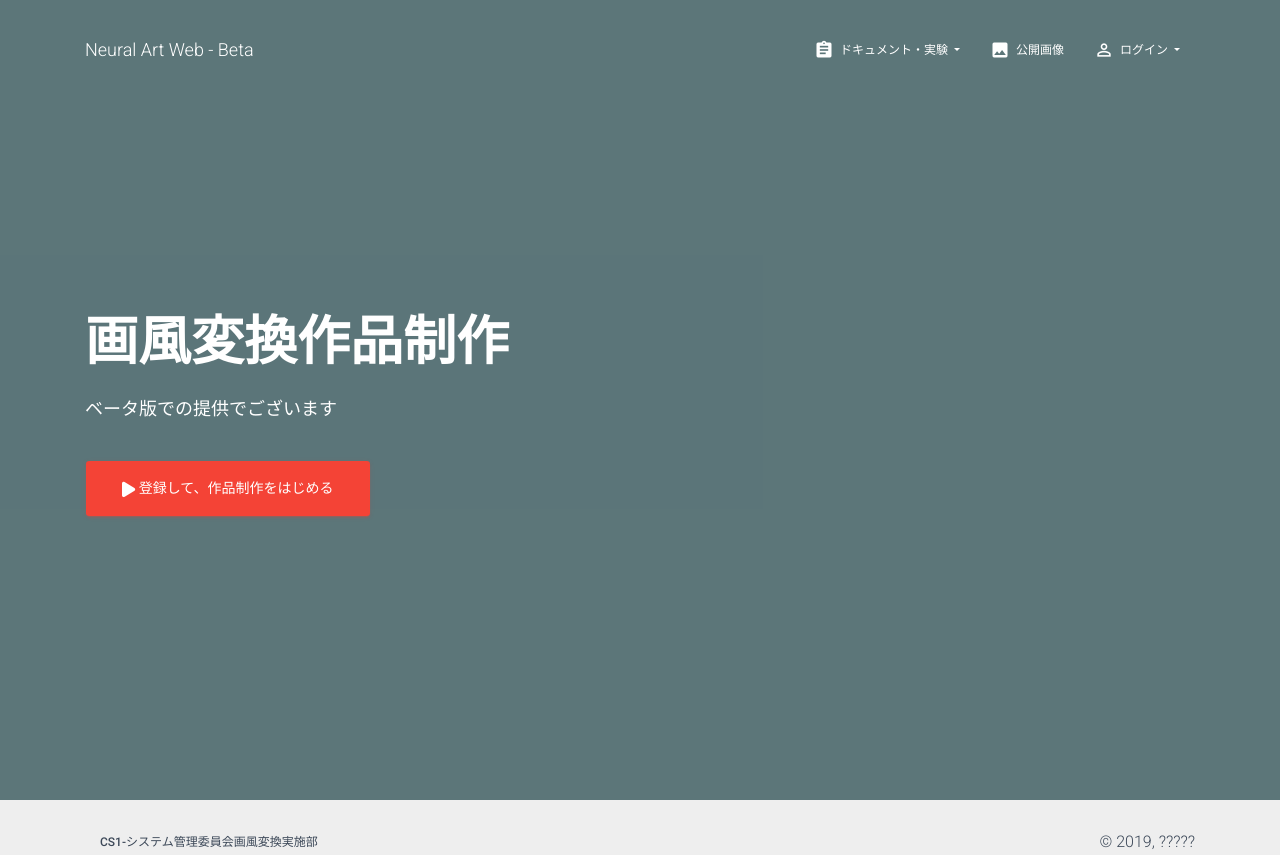
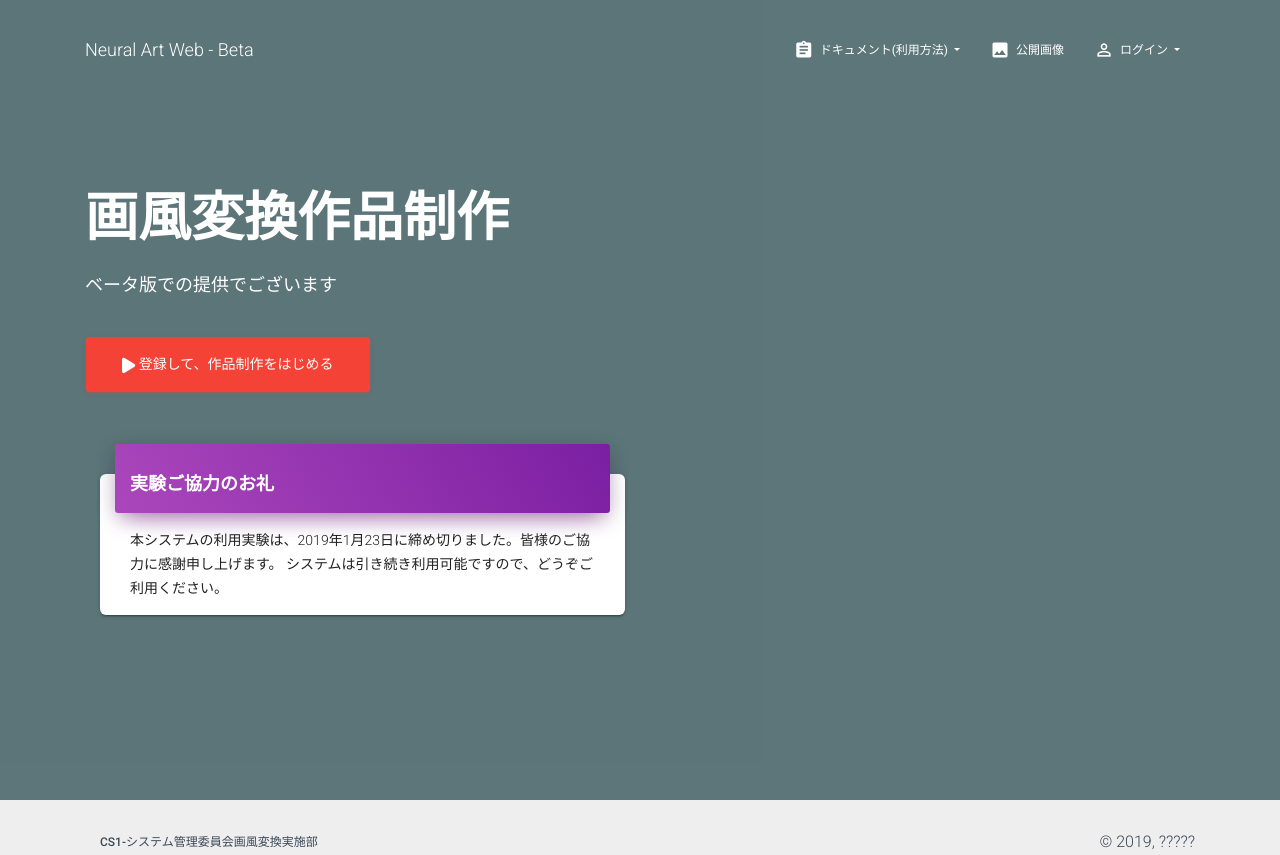
Before and after one commit to cs1-lab/django-neuralartweb, a Django app: page / in a window 1280 px wide. Shown: the top 855 px of the page. Run offline with Django 3.2, Linux system fonts and the light colour scheme; some libraries are stand-ins or nearby versions.

Commit message:
fix: 利用実験の終了、画像にリンクを作成

```diff
--- a/neuralartcms/models.py
+++ b/neuralartcms/models.py
@@ -110,7 +110,7 @@ class Material(models.Model):
             style_segmap_io = BytesIO()
             style_segmap_.save(style_segmap_io, format='JPEG')
 
-            tmp_name = "style_segmap"
+            tmp_name = "style_segmap.jpg"
             self.style_segmap.save(
                 tmp_name,
                 content=ContentFile(style_segmap_io.getvalue()),
--- a/neuralartcms/templates/neuralartcms/home.html
+++ b/neuralartcms/templates/neuralartcms/home.html
@@ -24,6 +24,24 @@
             {% endif %}
         </div>
       </div>
+
+      {# カード #}
+      <br><br>
+      <div class="col-md-6">
+          <div class="card">
+              <div class="card-header card-header-text card-header-primary">
+                  <div class="card-text">
+                      <h4 class="card-title">実験ご協力のお礼</h4>
+                  </div>
+              </div>
+              <div class="card-body">
+                      本システムの利用実験は、2019年1月23日に締め切りました。皆様のご協力に感謝申し上げます。
+                      システムは引き続き利用可能ですので、どうぞご利用ください。
+              </div>
+          </div>
+      </div>
+      {# カード終わり #}
+
     </div>
 </div>
 
--- a/templates/base.html
+++ b/templates/base.html
@@ -32,15 +32,9 @@
           {# Neural Art Web Document #}
           <li class="dropdown nav-item">
             <a href="#" class="dropdown-toggle nav-link" data-toggle="dropdown">
-                <i class="material-icons">assignment</i> ドキュメント・実験
+                <i class="material-icons">assignment</i> ドキュメント(利用方法)
             </a>
             <div class="dropdown-menu dropdown-with-icons">
-                <a href="http://www2-cs1.csis.oita-u.ac.jp/document/user_manual/experiment_limited.html" class="dropdown-item">
-                        <i class="material-icons">assignment</i> 実験協力のお願い
-                </a>
-                <a href="https://goo.gl/forms/YVAhTpSJU8ev54Rr2" class="dropdown-item">
-                    <i class="material-icons">assessment</i> アンケート
-                </a>
                 <a href="http://www2-cs1.csis.oita-u.ac.jp/document" class="dropdown-item">
                     <i class="material-icons">content_paste</i> ドキュメント
                 </a>
```
Also changed, not shown: neuralartcms/templates/neuralartcms/material/index.html (+21 -4 lines), neuralartcms/templates/neuralartcms/result/index.html (+6 -2 lines).
